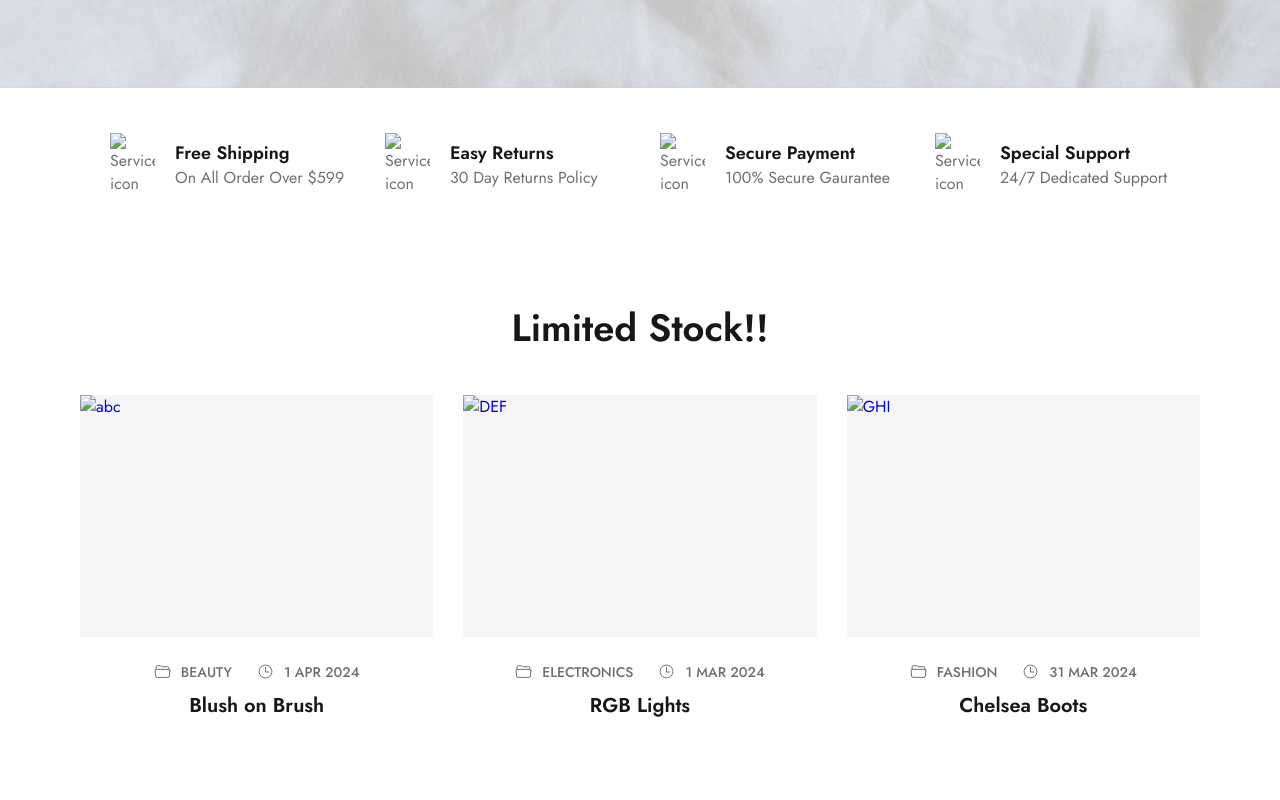
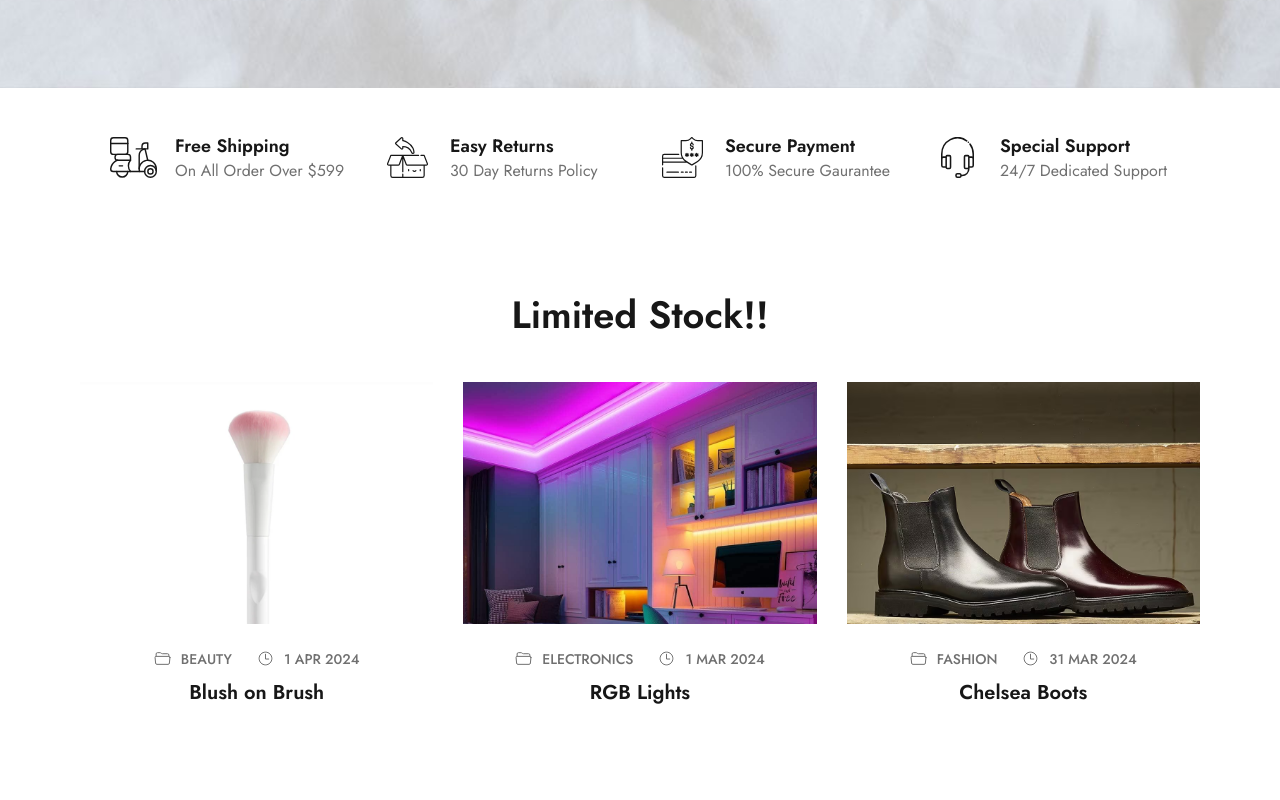
Before and after one commit to mustafaBaiig/Paqzy, a website: page Public/index.html in a window 1280 px wide. Shown: the part 940-1740 px from the top of the page. Drawn offline with nearby package versions, Linux system fonts and the light colour scheme; files that its build step writes are made by us from their sources; files whose address does not match are found by name.

Commit message:
Home page images done

```diff
--- a/Public/index.html
+++ b/Public/index.html
@@ -11,7 +11,7 @@
   <link rel="shortcut icon" href="readme-images/favicon-32x32.png" type="image/svg+xml">
 
   <!-- Custom CSS -->
-  <link rel="stylesheet" href="./assets/css/style.css">
+  <link rel="stylesheet" href="/style.css">
 
   <!-- Google Fonts -->
   <link rel="preconnect" href="https://fonts.googleapis.com">
@@ -142,7 +142,7 @@
 
               <li class="service-item">
                 <div class="service-item-icon">
-                  <img src="./assets/images/service-icon-1.svg" alt="Service icon">
+                  <img src="Product Images/service-icon-1.svg" alt="Service icon">
                 </div>
 
                 <div class="service-content">
@@ -154,7 +154,7 @@
 
               <li class="service-item">
                 <div class="service-item-icon">
-                  <img src="./assets/images/service-icon-2.svg" alt="Service icon">
+                  <img src="Product Images/service-icon-2.svg" alt="Service icon">
                 </div>
 
                 <div class="service-content">
@@ -166,7 +166,7 @@
 
               <li class="service-item">
                 <div class="service-item-icon">
-                  <img src="./assets/images/service-icon-3.svg" alt="Service icon">
+                  <img src="Product Images/service-icon-3.svg" alt="Service icon">
                 </div>
 
                 <div class="service-content">
@@ -178,7 +178,7 @@
 
               <li class="service-item">
                 <div class="service-item-icon">
-                  <img src="./assets/images/service-icon-4.svg" alt="Service icon">
+                  <img src="Product Images/service-icon-4.svg" alt="Service icon">
                 </div>
 
                 <div class="service-content">
@@ -209,7 +209,7 @@
 
   <figure class="card-banner">
     <a href="#">
-      <img src="limitedBeauty.webp" alt="abc" loading="lazy"
+      <img src="Product Images/limitedBeauty.webp" alt="abc" loading="lazy"
         width="1020" height="700" class="w-100">
     </a>
   </figure>
@@ -248,7 +248,7 @@
 
   <figure class="card-banner">
     <a href="#">
-      <img src="electronic.jpeg" alt="DEF"
+      <img src="Product Images/electronic.jpeg" alt="DEF"
         loading="lazy" width="1020" height="700" class="w-100">
     </a>
   </figure>
@@ -287,7 +287,7 @@
 
   <figure class="card-banner">
     <a href="#">
-      <img src="hehe.avif" alt="GHI"
+      <img src="Product Images/hehe.avif" alt="GHI"
         loading="lazy" width="1020" height="600" class="w-100">
     </a>
   </figure>
@@ -337,7 +337,7 @@
   <section class="section newsletter">
   <div class="container">
 
-  <div class="newsletter-card" style="background-image: url('./assets/images/newsletter-bg.png')">
+  <div class="newsletter-card" style="background-image: url('readme-images/newsletter-bg.png')">
 
   <h2 class="card-title">Subscribe Newsletter</h2>
 
@@ -398,7 +398,7 @@
         </ul>
         <div class="payment">
           <p class="payment-title">We Support</p>
-          <img src="./assets/images/payment-img.png" alt="Online payment logos" class="payment-img">
+          <img src="readme-images/payment-img.png" alt="Online payment logos" class="payment-img">
         </div>
       </div>
     </div>
```
Also changed, not shown: Public/About.html (+1 -1 lines), Public/Blog.html (+1 -1 lines), Public/Contact.html (+1 -1 lines), Public/shop.html (+1 -1 lines), Public/readme-images/newsletter-bg.png (renamed from Public/Product Images/newsletter-bg.png), Public/readme-images/payment-img.png (renamed from Public/Product Images/payment-img.png).
